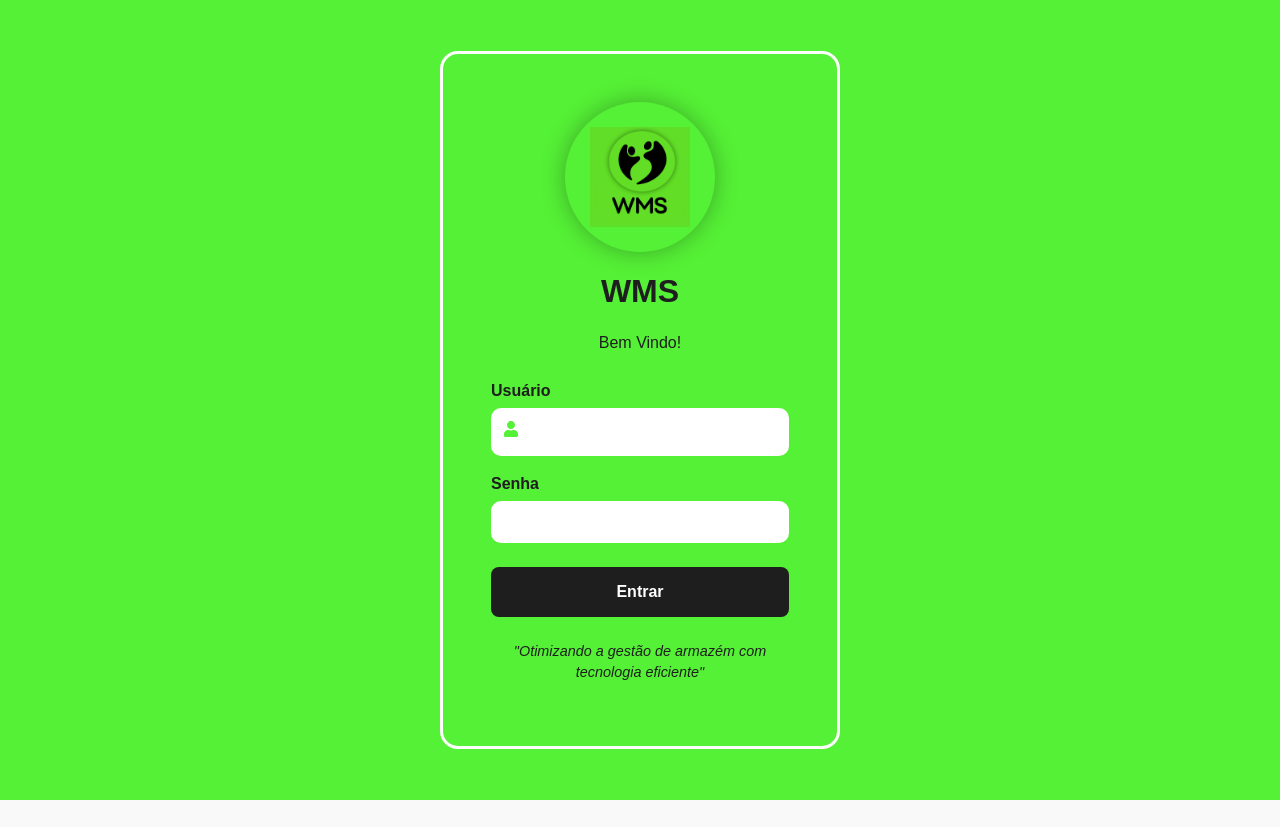
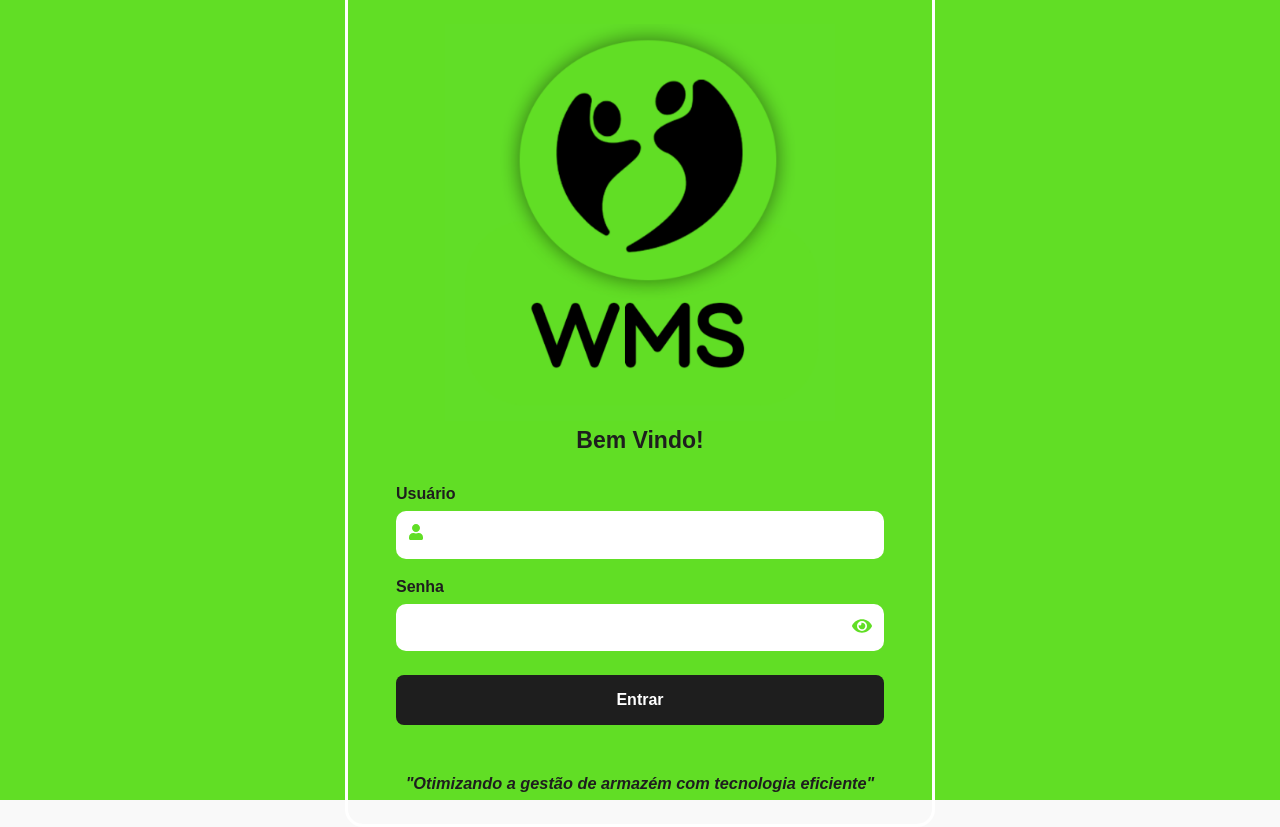
Before and after one commit to dev-centersport/wms, a React (Create React App) app in the folder wms-frontend/: page /login in a window 1280 px wide. Before the commit the page ends 800 px from the top, so only its background shows below. Built offline with nearby package versions, Linux system fonts and the light colour scheme.

Commit message:
LoginEstilizacao

```diff
--- a/wms-frontend/src/pages/Login.tsx
+++ b/wms-frontend/src/pages/Login.tsx
@@ -1,14 +1,17 @@
 import React, { useState } from "react";
 import { useNavigate } from "react-router-dom";
-import { FaUser } from "react-icons/fa";
-import logo from "../img/image.png"
+import { FaUser, FaEye, FaEyeSlash } from "react-icons/fa";
+import logo from "../img/image.png";
 
 const IconUser = FaUser as unknown as React.FC<React.SVGProps<SVGSVGElement>>;
+const IconEye = FaEye as unknown as React.FC<React.SVGProps<SVGSVGElement>>;
+const IconEyeSlash = FaEyeSlash as unknown as React.FC<React.SVGProps<SVGSVGElement>>;
 
 const Login: React.FC = () => {
   const navigate = useNavigate();
   const [usuario, setUsuario] = useState("");
   const [senha, setSenha] = useState("");
+  const [mostrarSenha, setMostrarSenha] = useState(false);
 
   const handleLogin = () => {
     navigate("/armazem");
@@ -16,7 +19,7 @@ const Login: React.FC = () => {
 
   return (
     <div style={{
-      backgroundColor: "#55F136",
+      backgroundColor: "rgb(97, 222, 37)",
       height: "100vh",
       display: "flex",
       justifyContent: "center",
@@ -26,31 +29,31 @@ const Login: React.FC = () => {
         backgroundColor: "transparent",
         padding: "3rem",
         borderRadius: "18px",
-        width: "400px",
+        width: "590px",
         border: "3px solid white",
         textAlign: "center"
       }}>
 
         <div style={{ marginBottom: "1.5rem" }}>
           <div style={{
-            backgroundColor: "#55F136",
-            borderRadius: "50%",
-            width: "150px",
-            height: "150px",
-            margin: "0 auto",
-            display: "flex",
-            alignItems: "center",
-            justifyContent: "center",
-            boxShadow: "0 0 25px rgba(0, 0, 0, 0.3)"
+            backgroundColor: "rgb(97, 222, 37)",
           }}>
-            <img src={logo} alt="Logo WMS" style={{ width: "100px", height: "100px" }} />
+            <img
+              src={logo}
+              alt="Logo WMS"
+              style={{
+                width: "80%",
+                height: "80%",
+                objectFit: "contain"
+              }}
+            />
           </div>
           <h2 style={{
-            margin: "15px 0 5px",
+            margin: "15px 0 0px",
             fontWeight: "bold",
             fontSize: "32px"
-          }}>WMS</h2>
-          <p style={{ fontSize: "16px" }}>Bem Vindo!</p>
+          }}></h2>
+          <p style={{ fontSize: "23px", fontWeight: "bold", marginTop: -20 }}>Bem Vindo!</p>
         </div>
 
         <div style={{ marginBottom: "1rem", textAlign: "left" }}>
@@ -63,7 +66,7 @@ const Login: React.FC = () => {
             marginTop: "5px"
           }}>
             <div style={{ padding: "0.75rem" }}>
-              <IconUser color="#55F136" />
+              <IconUser color="rgb(97, 222, 37)" />
             </div>
             <input
               type="text"
@@ -83,19 +86,45 @@ const Login: React.FC = () => {
 
         <div style={{ marginBottom: "1.5rem", textAlign: "left" }}>
           <label style={{ fontWeight: "bold" }}>Senha</label>
+          <div style={{
+            display: "flex",
+            alignItems: "center",
+            backgroundColor: "white",
+            borderRadius: "10px",
+            marginTop: "5px"
+          }}>
             <input
-            type="password"
+              type={mostrarSenha ? "text" : "password"}
               value={senha}
               onChange={(e) => setSenha(e.target.value)}
               style={{
-              width: "100%",
+                border: "none",
+                outline: "none",
+                flex: 1,
                 padding: "0.75rem",
-              borderRadius: "10px",
-              border: "none",
-              fontSize: "1rem",
-              marginTop: "5px"
+                background: "transparent",
+                fontSize: "1rem"
               }}
             />
+            <button
+              type="button"
+              onClick={() => setMostrarSenha(!mostrarSenha)}
+              style={{
+                border: "none",
+                background: "transparent",
+                padding: "0.75rem",
+                cursor: "pointer"
+              }}
+              aria-label={mostrarSenha ? "Ocultar senha" : "Mostrar senha"}
+            >
+              {mostrarSenha ? (
+                <IconEyeSlash color="rgb(97, 222, 37)" style={{ fontSize: "1.25rem" }} />
+              ) : (
+                <IconEye color="rgb(97, 222, 37)" style={{ fontSize: "1.25rem" }} />
+              )}
+            </button>
+
+          </div>
         </div>
 
         <button
@@ -108,16 +137,18 @@ const Login: React.FC = () => {
             border: "none",
             borderRadius: "8px",
             fontWeight: "bold",
-            fontSize: "1rem"
+            fontSize: "1rem",
+            marginBottom: "30px"
           }}
         >
           Entrar
         </button>
 
         <p style={{
-          marginTop: "1.5rem",
+          marginBottom: -20,
           fontStyle: "italic",
-          fontSize: "0.9rem"
+          fontWeight: "bold",
+          fontSize: "1.02rem"
         }}>
           "Otimizando a gestão de armazém com tecnologia eficiente"
         </p>
```
Lines whose indentation alone changed are shown as unchanged.
